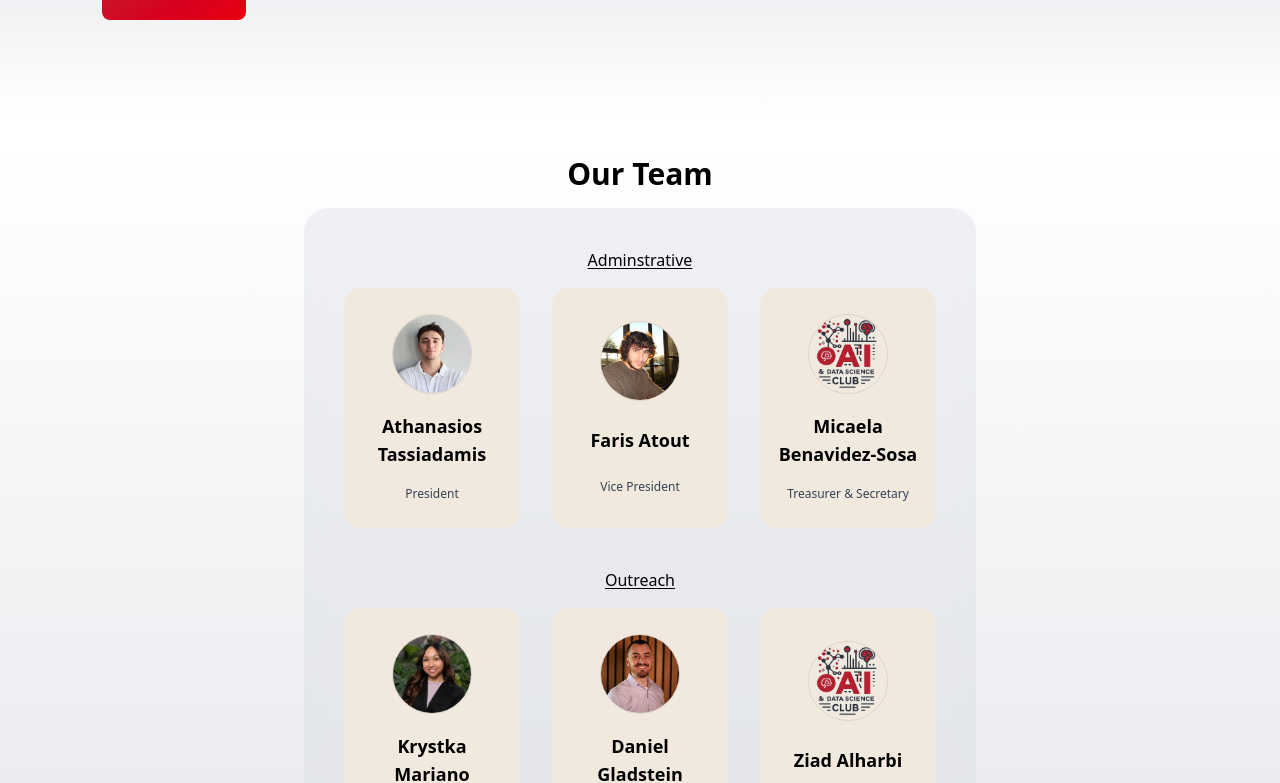
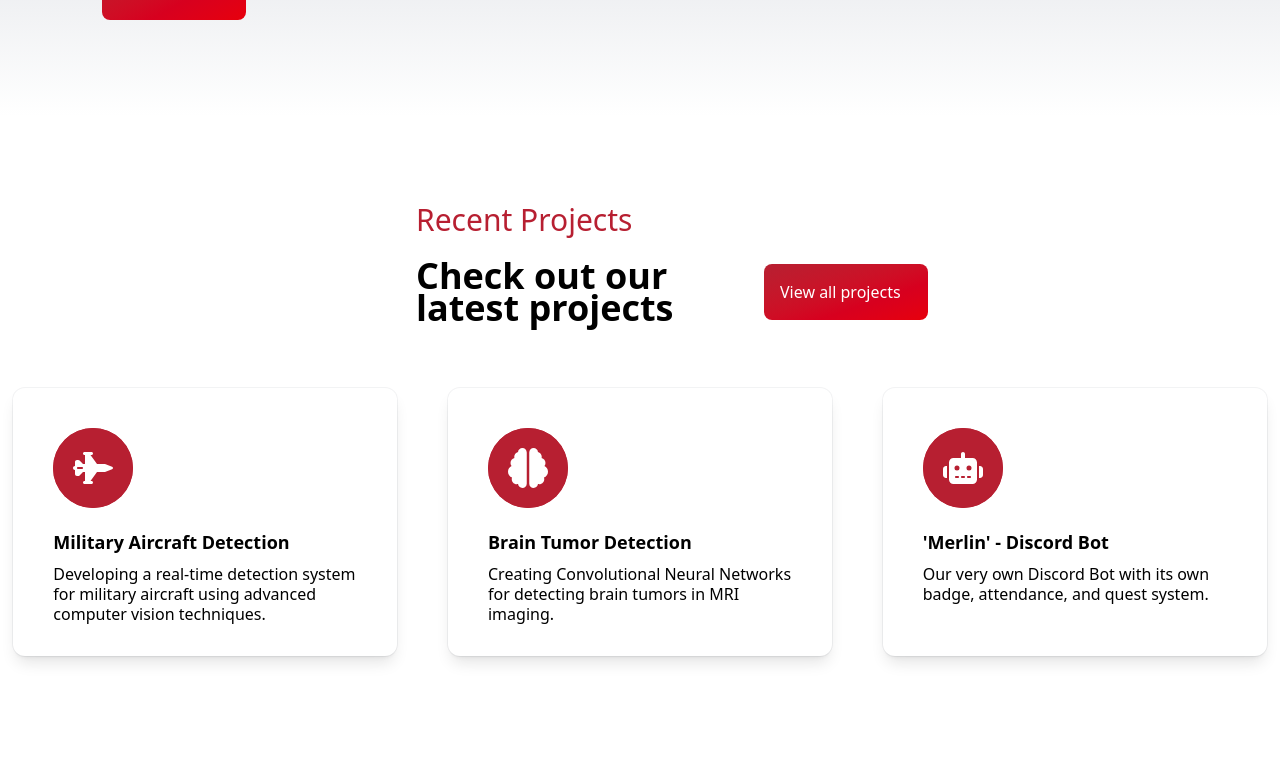
Before and after one commit to AIUNLV/website, a React (Vite) app: page / in a window 1280 px wide. Shown: the part 1440-2223 px from the top of the page. Built offline with nearby package versions, Linux system fonts and the light colour scheme.

Commit message:
fix typo && add recent projects to home

```diff
--- /dev/null
+++ b/src/components/RecentProjects.tsx
@@ -0,0 +1,62 @@
+import { texts } from "../data/texts";
+import { projects } from "../data/projects";
+import { ProjectCard } from "./ProjectCard";
+import { Link } from "react-router-dom";
+
+const RecentProjects = () => {
+  return (
+    <div className="bg-background md:px-0 px-10">
+      <div
+        className="flex flex-col items-center justify-center
+        gap-16 md:py-24 py-10 px-auto mx-auto max-w-screen-xl"
+      >
+        <div className="md:max-w-lg max-w-sm space-y-8 items-start md:ml-16">
+          <h1
+            className="leading-4 font-extralight text-3xl text-primary"
+            data-aos="flip-up"
+          >
+            {texts.recentProjects.title}
+          </h1>
+          <div className="flex items-center gap-4">
+            <h2
+              className="leading-8 font-bold text-4xl max-w-sm"
+              data-aos="fade-up"
+              data-aos-duration="450"
+              data-aos-delay="50"
+            >
+              {texts.recentProjects.subtitle}
+            </h2>
+            {/* @TODO: Make the button/link into custom component */}
+            <div // NECESSARY WRAPPER FOR BUTTON BG ANIMATION
+              data-aos="fade-up"
+              data-aos-delay="200"
+              data-aos-duration="600"
+              className="flex-1/2"
+            >
+              <Link
+                className="flex w-full items-center gap-3 rounded-lg p-4 text-white transition-all duration-500
+        bg-gradient-to-tl from-primary via-red-600 to-primary bg-[length:200%_200%] bg-[0%_0%] hover:bg-[100%_100%]"
+                to="/gallery"
+                state={{
+                  activeTab: "Projects",
+                }}
+              >
+                {texts.recentProjects.btn}
+              </Link>
+            </div>
+          </div>
+        </div>
+
+        <div className="grid grid-cols-1 md:grid-cols-3 gap-6 w-full">
+          {projects.slice(0, 3).map((project, index) => (
+            <div key={index} data-aos="fade-up" data-aos-delay={index * 150}>
+              <ProjectCard project={project} />
+            </div>
+          ))}
+        </div>
+      </div>
+    </div>
+  );
+};
+
+export default RecentProjects;
--- a/src/data/members.ts
+++ b/src/data/members.ts
@@ -99,7 +99,7 @@
 export const teams: Team[] = [
   {
     id: "admin",
-    name: "Adminstrative",
+    name: "Administrative",
     members: admins,
   },
   {
--- a/src/data/texts.ts
+++ b/src/data/texts.ts
@@ -32,6 +32,12 @@
     btn: "Learn more",
   },
 
+  recentProjects: {
+    title: "Recent Projects",
+    subtitle: "Check out our latest projects",
+    btn: "View all projects",
+  },
+
   footer: {
     text: `
     Welcome to UNLV's AI and Data Science club, a passionate community of students and professionals of all skill
--- a/src/pages/Gallery.tsx
+++ b/src/pages/Gallery.tsx
@@ -1,4 +1,5 @@
 import { useState, useEffect, useRef } from "react";
+import { useLocation } from "react-router-dom";
 
 import projects from "../data/projects";
 import events from "../data/events";
@@ -8,7 +9,10 @@
 import { WorkshopCard } from "../components/WorkshopCard";
 
 const Gallery: React.FC = () => {
-  const [activeTab, setActiveTab] = useState<string>("Events");
+  const location = useLocation();
+  const initialTab = location.state?.activeTab || "Events";
+
+  const [activeTab, setActiveTab] = useState<string>(initialTab);
   const [prevTab, setPrevTab] = useState<string | null>(null);
 
   const [tabWidth, setTabWidth] = useState<number>(0);
@@ -22,6 +26,16 @@
       setTabLeft(tabRef.current.offsetLeft);
     }
   }, [activeTab]);
+
+  // Handle location state changes
+  useEffect(() => {
+    if (location.state?.activeTab) {
+      setPrevTab(activeTab);
+      setActiveTab(location.state.activeTab);
+      // Clear the state after using it
+      window.history.replaceState({}, document.title);
+    }
+  }, [location.state, activeTab]);
 
   const handleTabChange = (newTab: string) => {
     setPrevTab(activeTab);
--- a/src/pages/Home.tsx
+++ b/src/pages/Home.tsx
@@ -1,5 +1,6 @@
 import Team from "../components/Team";
 import Hero from "../components/Hero";
+import RecentProjects from "../components/RecentProjects";
 import LearnMore from "../components/LearnMore";
 
 const Home = () => {
@@ -7,6 +8,7 @@
     <>
       <Hero />
       <LearnMore />
+      <RecentProjects />
       <Team />
     </>
   );
```
